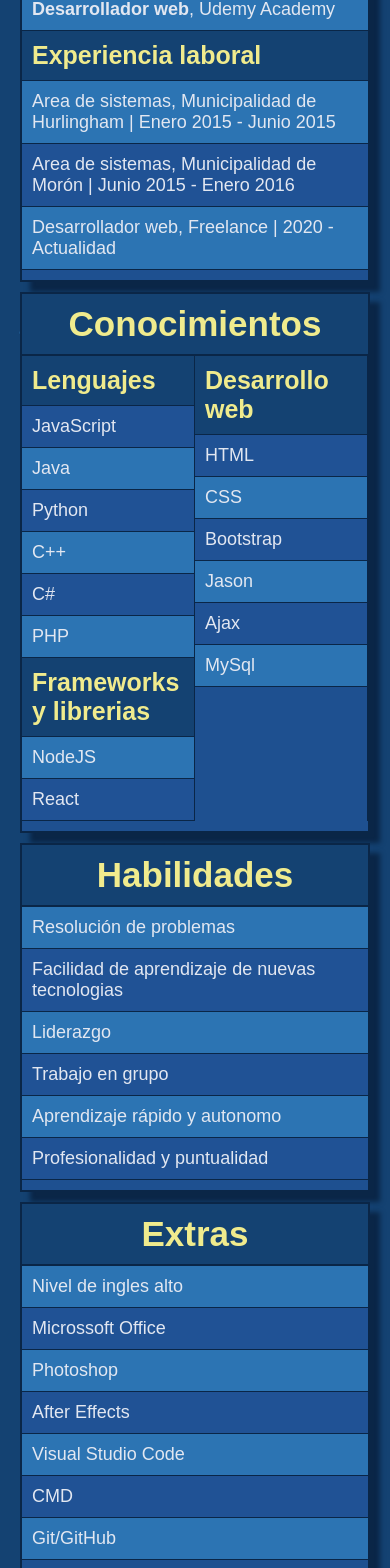
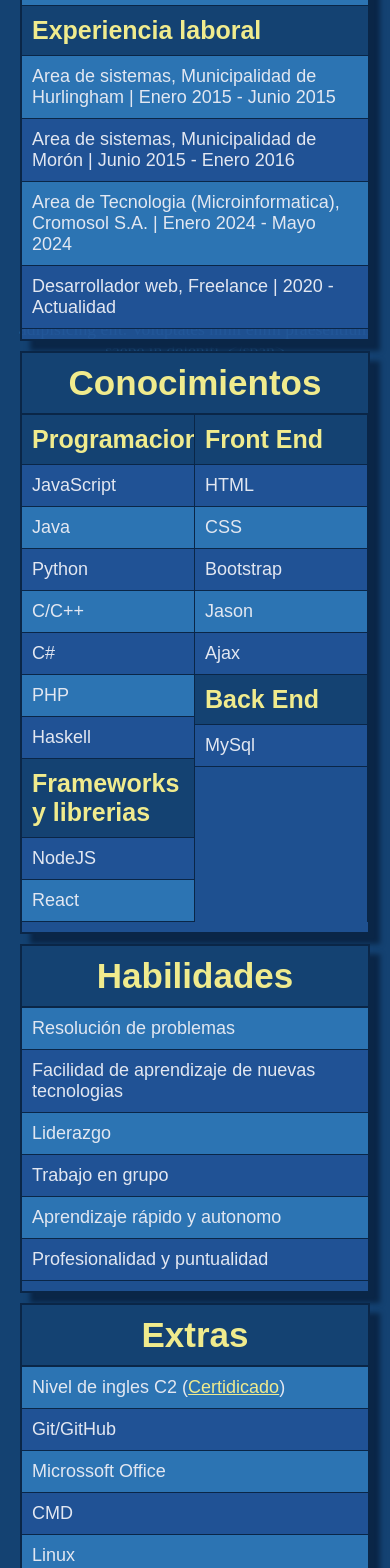
Before and after one commit to NahuRodas/nahurodas, a React (Create React App) app: page /Curriculum in a window 390 px wide. Shown: the part 399-1967 px from the top of the page. Built offline with nearby package versions, Linux system fonts and the light colour scheme.

Commit message:
Ajustes responsive a Proyectos y Curriculum

```diff
--- a/src/components/Contacto/Contacto.scss
+++ b/src/components/Contacto/Contacto.scss
@@ -26,7 +26,7 @@ $second-text-color: #F0EB8D;
 
 .contacto {
     width: 100%;
-    height: 100%;
+    height: fit-content;
     padding: 20px;
     display: flex;
     align-items: center;
@@ -145,6 +145,9 @@ textarea {
         align-items: center;
         padding-left: 100px;
     }
+    .contacto{
+        height: 100%;
+    }
 
     .formulario {
         width: 45vw;
--- a/src/components/Curriculum/Curriculum.js
+++ b/src/components/Curriculum/Curriculum.js
@@ -17,6 +17,7 @@ const Curriculum = () => {
                 <h3>Experiencia laboral</h3>
                 <li>Area de sistemas, Municipalidad de Hurlingham | Enero 2015 - Junio 2015</li>
                 <li>Area de sistemas, Municipalidad de Morón | Junio 2015 - Enero 2016</li>
+                <li>Area de Tecnologia (Microinformatica), Cromosol S.A. | Enero 2024 - Mayo 2024</li>
                 <li>Desarrollador web, Freelance | 2020 - Actualidad</li>
               </ul>
             </div>
@@ -25,24 +26,26 @@ const Curriculum = () => {
             <h2>Conocimientos</h2>
             <div className="lista conocimientos">
               <ul>
-                <h3>Lenguajes</h3>
+                <h3>Programacion</h3>
                 <li>JavaScript</li>
                 <li>Java</li>
                 <li>Python</li>
-                <li>C++</li>
+                <li>C/C++</li>
                 <li>C#</li>
                 <li>PHP</li>
+                <li>Haskell</li>
                 <h3>Frameworks y librerias</h3>
                 <li>NodeJS</li>
                 <li>React</li>
               </ul>
               <ul>
-                <h3>Desarrollo web</h3>
+                <h3>Front End</h3>
                 <li>HTML</li>
                 <li>CSS</li>
                 <li>Bootstrap</li>
                 <li>Jason</li>
                 <li>Ajax</li>
+                <h3>Back End</h3>
                 <li>MySql</li>
               </ul>
             </div>
@@ -64,13 +67,14 @@ const Curriculum = () => {
               <h2>Extras</h2>
             <div className="lista">
               <ul>
-              <li>Nivel de ingles alto</li>
+              <li>Nivel de ingles C2 (<a href='https://cert.efset.org/e6xbeB'>Certidicado</a>)</li>
+              <li>Git/GitHub</li>
               <li>Microssoft Office</li>
+              <li>CMD</li>
+              <li>Linux</li>
               <li>Photoshop</li>
               <li>After Effects</li>
               <li>Visual Studio Code</li>
-              <li>CMD</li>
-              <li>Git/GitHub</li>
             </ul>
             </div>
           </div>
--- a/src/components/Curriculum/Curriculum.scss
+++ b/src/components/Curriculum/Curriculum.scss
@@ -2,9 +2,13 @@
 /****** VARIABLES GLOBALES ******/
 /********************************/
 
-$breackpoint-smartphone: 300px;
-$breackpoint-tablet: 760px;
-$breackpoint-desktop: 1300px;
+$breackpoint-smartphone-height: 480px;
+$breackpoint-smartphone-width: 320px;
+$breackpoint-tablet-height: 1024px;
+$breackpoint-tablet-width: 760px;
+$breackpoint-s-desktop: 1380px;
+$breackpoint-b-desktop: 1680px;
+
 
 $navbar-bg: #3A1078;
 $primary-color: #0A2647;
@@ -15,16 +19,14 @@ $text-color: #e2e7f1;
 $second-text-color: #F0EB8D;
 
 
-
-
 .contenedor-curriculum {
         width: 100vw;
         font-family: Arial, Helvetica, sans-serif;
-        padding-top: 3vh;
         display: flex;
         justify-content: center;
         align-items: center;
         position: relative;
+        overflow: hidden;
     }
 
     .grilla-curriculum {
@@ -95,6 +97,9 @@ $second-text-color: #F0EB8D;
         span {
             font-weight: bold;
         }
+        a{
+            color: $second-text-color;
+        }
     }
 
     ::-webkit-scrollbar {
@@ -106,34 +111,30 @@ $second-text-color: #F0EB8D;
         visibility: hidden;
     }
 
-@media screen and (min-width: $breackpoint-desktop) {
+@media screen and (min-width: $breackpoint-s-desktop) {
 .contenedor-curriculum {
         width: 100vw;
-        font-family: Arial, Helvetica, sans-serif;
-        padding-top: 3vh;
-        display: flex;
-        justify-content: center;
-        align-items: center;
-        padding-left: 100px;
-        position: relative;
+        height: 100vh;
+        padding-top: 20px;
+        padding-left: 85px;
     }
 
     .grilla-curriculum {
-        height: 100%;
-        padding: 20px;
         height: fit-content;
         display: grid;
         grid-template-columns: repeat(2, 1fr);
         gap: 20px;
+
     }
 
     .particion {
-        height: 100%;
+        height: 95%;
         border: 2px solid $primary-color;
         background-color: #205395e0;
         color: $text-color;
         animation: flipInX 1s;
         box-shadow: 10px 10px 5px $primary-color;
+        overflow: hidden;
     }
 
     .particion h2 {
--- a/src/components/SobreMi/SobreMi.js
+++ b/src/components/SobreMi/SobreMi.js
@@ -16,10 +16,6 @@ const SobreMi = () => {
                 </div>
             </div>
             <div className="profile-picture">
-                <div className="pp-bg">
-                </div>
-                <div className="bg">
-                </div>
                 <div className="pp-img">
                     <img src={ ProfilePicture } alt="Foto de perfil " />
                 </div>
```
